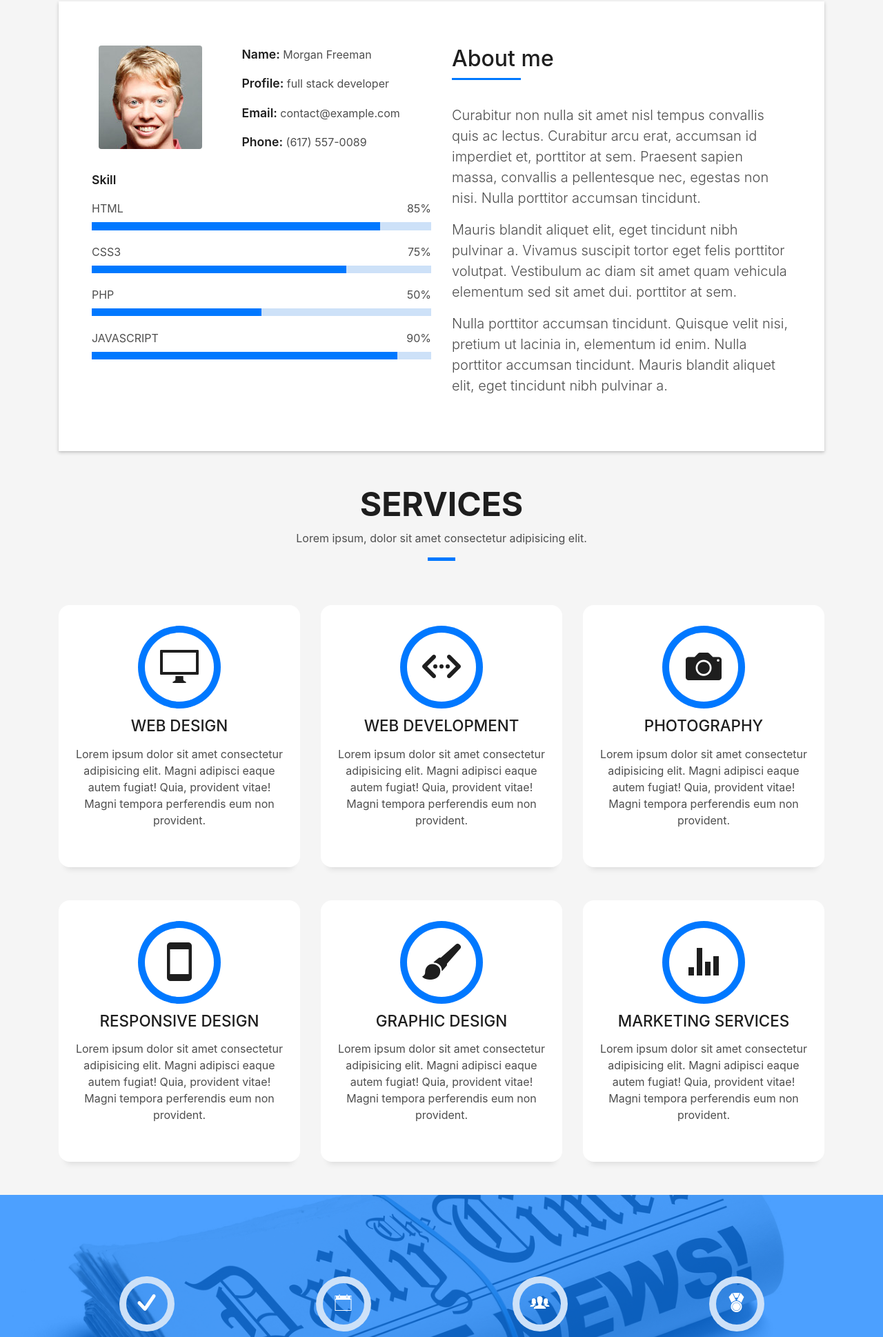
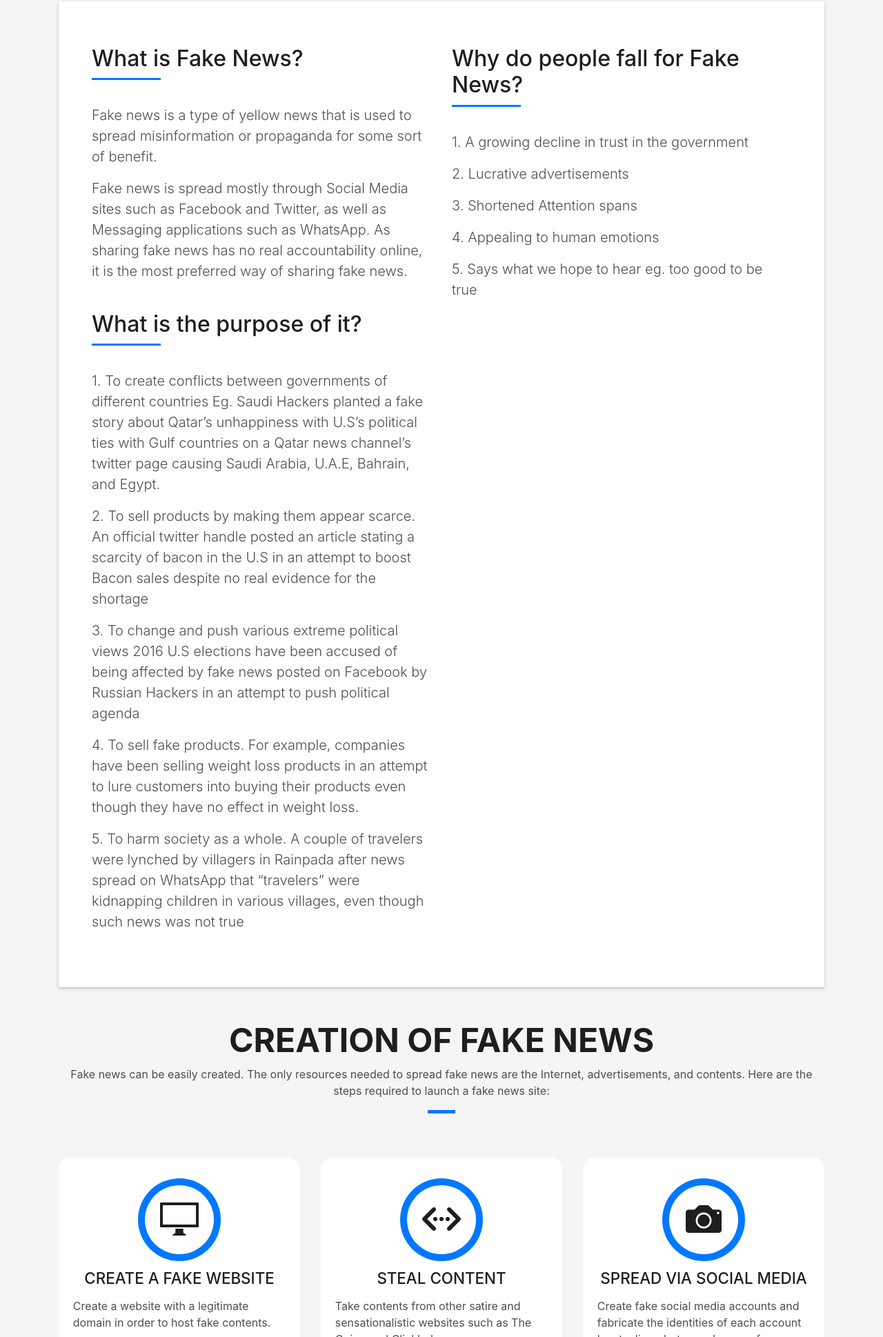
Before and after one commit to na-wu/390-fake-news, a plain HTML site: page index.html in a window 1280 px wide. Shown: the part 862-2800 px from the top of the page at 69% size. Drawn offline with Linux system fonts and the light colour scheme; files whose address does not match are found by name.

Commit message:
add sections

```diff
--- a/index.html
+++ b/index.html
@@ -42,20 +42,20 @@
                             <a class="nav-link js-scroll active" href="#home">Home</a>
                         </li>
                         <li class="nav-item">
-                            <a class="nav-link js-scroll" href="#about">About</a>
+                            <a class="nav-link js-scroll" href="#about">What is it?</a>
                         </li>
                         <li class="nav-item">
-                            <a class="nav-link js-scroll" href="#service">Services</a>
+                            <a class="nav-link js-scroll" href="#service">How is it Created?</a>
                         </li>
                         <li class="nav-item">
-                            <a class="nav-link js-scroll" href="#work">Work</a>
+                            <a class="nav-link js-scroll" href="#work">Examples</a>
                         </li>
                         <li class="nav-item">
-                            <a class="nav-link js-scroll" href="#blog">Blog</a>
+                            <a class="nav-link js-scroll" href="#blog">Origin</a>
                         </li>
-                        <li class="nav-item">
-                            <a class="nav-link js-scroll" href="#contact">Contact</a>
-                        </li>
+                        <!-- <li class="nav-item">
+                            <a class="nav-link js-scroll" href="#contact"></a>
+                        </li> -->
                     </ul>
                 </div>
             </div>
@@ -84,23 +84,27 @@
                     <div class="col-sm-12">
                         <div class="box-shadow-full">
                             <div class="row">
-                                <div class="col-md-6">
-                                    <div class="row">
-                                        <div class="col-sm-6 col-md-5">
+                                <!-- <div class="col-md-6">
+                                    <div class="row"> -->
+
+                                <!-- <div class="col-sm-6 col-md-5">
+                                            <p>hello</p>
                                             <div class="about-img">
                                                 <img src="img/testimonial-2.jpg" class="img-fluid rounded b-shadow-a" alt="">
                                             </div>
-                                        </div>
-                                        <div class="col-sm-6 col-md-7">
+                                        </div> -->
+                                <!-- <div class="col-sm-6 col-md-7">
+                                            <p>Hello</p>
                                             <div class="about-info">
-                                                <p><span class="title-s">Name: </span> <span>Morgan Freeman</span></p>
+                                                <p>A growing decline in trust in the government
+                                                </p>
                                                 <p><span class="title-s">Profile: </span> <span>full stack developer</span></p>
                                                 <p><span class="title-s">Email: </span> <span>contact@example.com</span></p>
                                                 <p><span class="title-s">Phone: </span> <span>(617) 557-0089</span></p>
                                             </div>
-                                        </div>
-                                    </div>
-                                    <div class="skill-mf">
+                                        </div> -->
+                                <!-- </div> -->
+                                <!-- <div class="skill-mf">
                                         <p class="title-s">Skill</p>
                                         <span>HTML</span> <span class="pull-right">85%</span>
                                         <div class="progress">
@@ -118,24 +122,76 @@
                                         <div class="progress">
                                             <div class="progress-bar" role="progressbar" style="width: 90%" aria-valuenow="90" aria-valuemin="0" aria-valuemax="100"></div>
                                         </div>
+                                    </div> -->
+                                <!-- </div> -->
+                                <div class="col-md-6">
+                                    <div class="about-me pt-4 pt-md-0">
+                                        <div class="title-box-2">
+                                            <h5 class="title-left">
+                                                What is Fake News?
+                                            </h5>
+                                        </div>
+                                        <p class="lead">
+                                            Fake news is a type of yellow news that is used to spread misinformation or propaganda for some sort of benefit.
+                                        </p>
+                                        <p class="lead">
+                                            Fake news is spread mostly through Social Media sites such as Facebook and Twitter, as well as Messaging applications such as WhatsApp. As sharing fake news has no real accountability online, it is the most preferred way of sharing fake news.
+                                        </p>
+                                        <p class="lead"></p>
+
                                     </div>
                                 </div>
                                 <div class="col-md-6">
                                     <div class="about-me pt-4 pt-md-0">
                                         <div class="title-box-2">
                                             <h5 class="title-left">
-                                                About me
+                                                Why do people fall for Fake News?
                                             </h5>
                                         </div>
                                         <p class="lead">
-                                            Curabitur non nulla sit amet nisl tempus convallis quis ac lectus. Curabitur arcu erat, accumsan id imperdiet et, porttitor at sem. Praesent sapien massa, convallis a pellentesque nec, egestas non nisi. Nulla porttitor accumsan tincidunt.
+                                            1. A growing decline in trust in the government
                                         </p>
                                         <p class="lead">
-                                            Mauris blandit aliquet elit, eget tincidunt nibh pulvinar a. Vivamus suscipit tortor eget felis porttitor volutpat. Vestibulum ac diam sit amet quam vehicula elementum sed sit amet dui. porttitor at sem.
+                                            2. Lucrative advertisements
                                         </p>
                                         <p class="lead">
-                                            Nulla porttitor accumsan tincidunt. Quisque velit nisi, pretium ut lacinia in, elementum id enim. Nulla porttitor accumsan tincidunt. Mauris blandit aliquet elit, eget tincidunt nibh pulvinar a.
+                                            3. Shortened Attention spans </p>
+                                        <p class="lead">
+                                            4. Appealing to human emotions
                                         </p>
+                                        <p class="lead">
+                                            5. Says what we hope to hear eg. too good to be true
+                                        </p>
+
+                                    </div>
+                                </div>
+                                <div class="col-md-6">
+                                    <div class="about-me pt-4 pt-md-0">
+                                        <div class="title-box-2">
+                                            <h5 class="title-left">
+                                                What is the purpose of it? </h5>
+                                        </div>
+                                        <p class="lead">
+                                            1. To create conflicts between governments of different countries Eg. Saudi Hackers planted a fake story about Qatar’s unhappiness with U.S’s political ties with Gulf countries on a Qatar news channel’s twitter page causing Saudi Arabia, U.A.E, Bahrain,
+                                            and Egypt.
+
+                                        </p>
+                                        <p class="lead">
+                                            2. To sell products by making them appear scarce. An official twitter handle posted an article stating a scarcity of bacon in the U.S in an attempt to boost Bacon sales despite no real evidence for the shortage
+
+                                        </p>
+                                        <p class="lead">
+                                            3. To change and push various extreme political views 2016 U.S elections have been accused of being affected by fake news posted on Facebook by Russian Hackers in an attempt to push political agenda
+                                        </p>
+                                        <p class="lead">
+                                            4. To sell fake products. For example, companies have been selling weight loss products in an attempt to lure customers into buying their products even though they have no effect in weight loss.
+
+                                        </p>
+                                        <p class="lead">
+                                            5. To harm society as a whole. A couple of travelers were lynched by villagers in Rainpada after news spread on WhatsApp that “travelers” were kidnapping children in various villages, even though such news was not true
+
+                                        </p>
+
                                     </div>
                                 </div>
                             </div>
@@ -152,10 +208,10 @@
                     <div class="col-sm-12">
                         <div class="title-box text-center">
                             <h3 class="title-a">
-                                Services
+                                Creation of Fake News
                             </h3>
                             <p class="subtitle-a">
-                                Lorem ipsum, dolor sit amet consectetur adipisicing elit.
+                                Fake news can be easily created. The only resources needed to spread fake news are the Internet, advertisements, and contents. Here are the steps required to launch a fake news site:
                             </p>
                             <div class="line-mf"></div>
                         </div>
@@ -168,9 +224,13 @@
                                 <span class="ico-circle"><i class="ion-monitor"></i></span>
                             </div>
                             <div class="service-content">
-                                <h2 class="s-title">Web Design</h2>
-                                <p class="s-description text-center">
-                                    Lorem ipsum dolor sit amet consectetur adipisicing elit. Magni adipisci eaque autem fugiat! Quia, provident vitae! Magni tempora perferendis eum non provident.
+                                <h2 class="s-title">Create a Fake Website</h2>
+                                <p>
+                                    Create a website with a legitimate domain in order to host fake contents.
+                                </p>
+                                <p>Choose a domain name that sounds believable and trustworthy, such as www.newstoday.com</p>
+                                <p>
+                                    Design and format the website to look and feel similar to legitimate news sites such as The New York Times and ABC News<br><br><br>
                                 </p>
                             </div>
                         </div>
@@ -181,9 +241,15 @@
                                 <span class="ico-circle"><i class="ion-code-working"></i></span>
                             </div>
                             <div class="service-content">
-                                <h2 class="s-title">Web Development</h2>
-                                <p class="s-description text-center">
-                                    Lorem ipsum dolor sit amet consectetur adipisicing elit. Magni adipisci eaque autem fugiat! Quia, provident vitae! Magni tempora perferendis eum non provident.
+                                <h2 class="s-title">Steal Content</h2>
+                                <p>Take contents from other satire and sensationalistic websites such as The Onion and Clickhole
+
+                                </p>
+                                <p>Choose contents such as news parodies and dramatic storylines in order to boost the attractiveness of the website
+
+                                </p>
+                                <p>
+                                    Copy and paste catchy and dramatic headlines in order to entice readers to click and read the content without examining the validity of the website
                                 </p>
                             </div>
                         </div>
@@ -194,9 +260,16 @@
                                 <span class="ico-circle"><i class="ion-camera"></i></span>
                             </div>
                             <div class="service-content">
-                                <h2 class="s-title">Photography</h2>
-                                <p class="s-description text-center">
-                                    Lorem ipsum dolor sit amet consectetur adipisicing elit. Magni adipisci eaque autem fugiat! Quia, provident vitae! Magni tempora perferendis eum non provident.
+                                <h2 class="s-title">Spread Via Social Media
+                                </h2>
+                                <p>
+                                    Create fake social media accounts and fabricate the identities of each account by stealing photos and names from other users
+                                </p>
+                                <p>
+                                    Create a community by adding friends at random or share the link of the website to interest groups on social media platforms such as Facebook, Twitter, and Instagram
+                                </p>
+                                <p>
+                                    Continue to build a larger pool of followers to gain more visits to the website
                                 </p>
                             </div>
                         </div>
@@ -207,10 +280,20 @@
                                 <span class="ico-circle"><i class="ion-android-phone-portrait"></i></span>
                             </div>
                             <div class="service-content">
-                                <h2 class="s-title">Responsive Design</h2>
-                                <p class="s-description text-center">
-                                    Lorem ipsum dolor sit amet consectetur adipisicing elit. Magni adipisci eaque autem fugiat! Quia, provident vitae! Magni tempora perferendis eum non provident.
+                                <h2 class="s-title">Sell Advertisements</h2>
+                                <p>
+                                    Monetize the website by selling specific pages to advertising companies
+
                                 </p>
+                                <p>
+                                    Integrate a tracking software or a cookie on the website to allow the advertisers to track users’ movement throughout the website. The data will help advertisers build a consumer profile for each user and target their ads accordingly
+
+                                </p>
+                                <p>
+                                    Each time a user visits the website, the owner of the website will gain a small amount of money. A click on an ad will give the owner a slightly larger amount of money
+
+                                </p>
+
                             </div>
                         </div>
                     </div>
@@ -220,26 +303,21 @@
                                 <span class="ico-circle"><i class="ion-paintbrush"></i></span>
                             </div>
                             <div class="service-content">
-                                <h2 class="s-title">Graphic Design</h2>
-                                <p class="s-description text-center">
-                                    Lorem ipsum dolor sit amet consectetur adipisicing elit. Magni adipisci eaque autem fugiat! Quia, provident vitae! Magni tempora perferendis eum non provident.
+                                <h2 class="s-title">Repeat</h2>
+                                <p>
+                                    Repeat steps one to four.
+
+                                </p>
+                                <p>Build more fake news websites to form a factory of fake news.
+
+                                </p>
+                                <p>
+                                    Gain more visitors and monetize the websites
                                 </p>
                             </div>
                         </div>
                     </div>
-                    <div class="col-md-4">
-                        <div class="service-box">
-                            <div class="service-ico">
-                                <span class="ico-circle"><i class="ion-stats-bars"></i></span>
-                            </div>
-                            <div class="service-content">
-                                <h2 class="s-title">Marketing Services</h2>
-                                <p class="s-description text-center">
-                                    Lorem ipsum dolor sit amet consectetur adipisicing elit. Magni adipisci eaque autem fugiat! Quia, provident vitae! Magni tempora perferendis eum non provident.
-                                </p>
-                            </div>
-                        </div>
-                    </div>
+
                 </div>
             </div>
         </section>
@@ -310,10 +388,11 @@
                     <div class="col-sm-12">
                         <div class="title-box text-center">
                             <h3 class="title-a">
-                                Portfolio
+                                Examples of Fake News
                             </h3>
                             <p class="subtitle-a">
-                                Lorem ipsum, dolor sit amet consectetur adipisicing elit.
+                                There are many types of fake news on the Internet. The following examples are three different types of fake news:
+
                             </p>
                             <div class="line-mf"></div>
                         </div>
@@ -324,14 +403,16 @@
                         <div class="work-box">
                             <a href="img/work-1.jpg" data-lightbox="gallery-mf">
                                 <div class="work-img">
-                                    <img src="img/work-1.jpg" alt="" class="img-fluid">
+                                    <p>The overall purpose of this type of fake news is to gain political benefits such as votes and power. This type of fake news is often used throughout the presidential election to raise the popularity of the candidate’s
+                                        campaign.
+                                    </p>
                                 </div>
                                 <div class="work-content">
                                     <div class="row">
                                         <div class="col-sm-8">
-                                            <h2 class="w-title">Lorem impsum dolor</h2>
+                                            <h2 class="w-title">Political Fake News </h2>
                                             <div class="w-more">
-                                                <span class="w-ctegory">Web Design</span> / <span class="w-date">18 Sep. 2018</span>
+                                                <span class="w-ctegory">"Pope Francis Shocks World"</span> / <span class="w-date">18 Sep. 2018</span>
                                             </div>
                                         </div>
                                         <div class="col-sm-4">
@@ -353,9 +434,10 @@
                                 <div class="work-content">
                                     <div class="row">
                                         <div class="col-sm-8">
-                                            <h2 class="w-title">Loreda Cuno Nere</h2>
+                                            <h2 class="w-title">Messages from an unknown messenger
+                                            </h2>
                                             <div class="w-more">
-                                                <span class="w-ctegory">Web Design</span> / <span class="w-date">18 Sep. 2018</span>
+                                                <span class="w-ctegory">"Fradulent Text Messages"</span> / <span class="w-date">18 Sep. 2018</span>
                                             </div>
                                         </div>
                                         <div class="col-sm-4">
@@ -377,7 +459,7 @@
                                 <div class="work-content">
                                     <div class="row">
                                         <div class="col-sm-8">
-                                            <h2 class="w-title">Mavrito Lana Dere</h2>
+                                            <h2 class="w-title">Clickbait</h2>
                                             <div class="w-more">
                                                 <span class="w-ctegory">Web Design</span> / <span class="w-date">18 Sep. 2018</span>
                                             </div>
@@ -620,10 +702,6 @@
 
         <!--/ Section Contact-Footer Star /-->
         <section class="paralax-mf footer-paralax bg-image sect-mt4 route" style="background-image: url(img/overlay-bg.jpg)">
-
-            <div class="thank-you">
-                <h5>Thank You</h5>
-            </div>
             <!-- <div class="overlay-mf"></div>
             <div class="container">
                 <div class="row">
```
